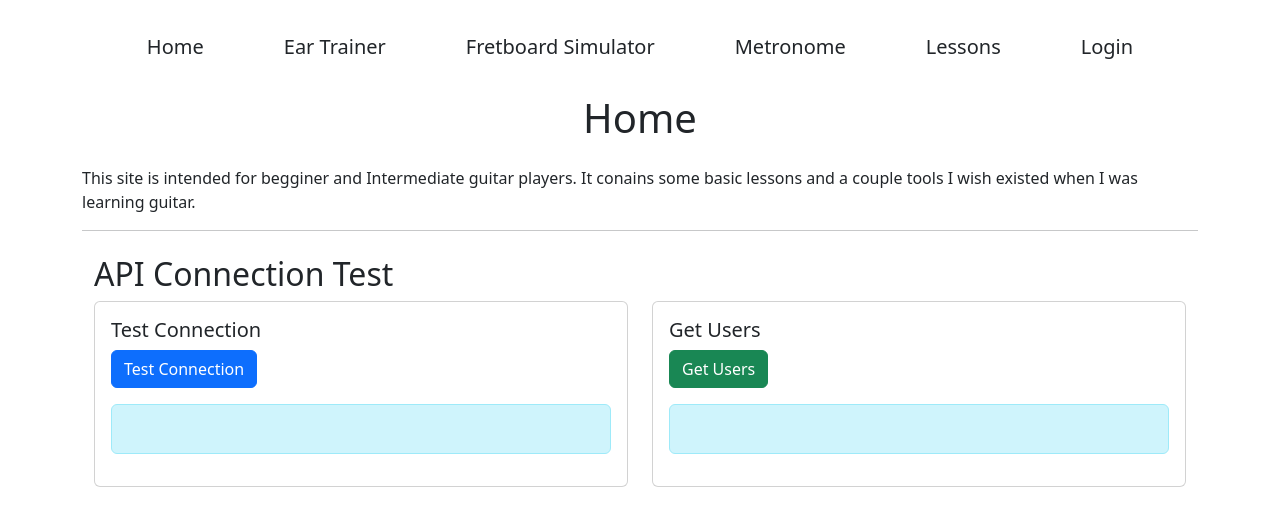
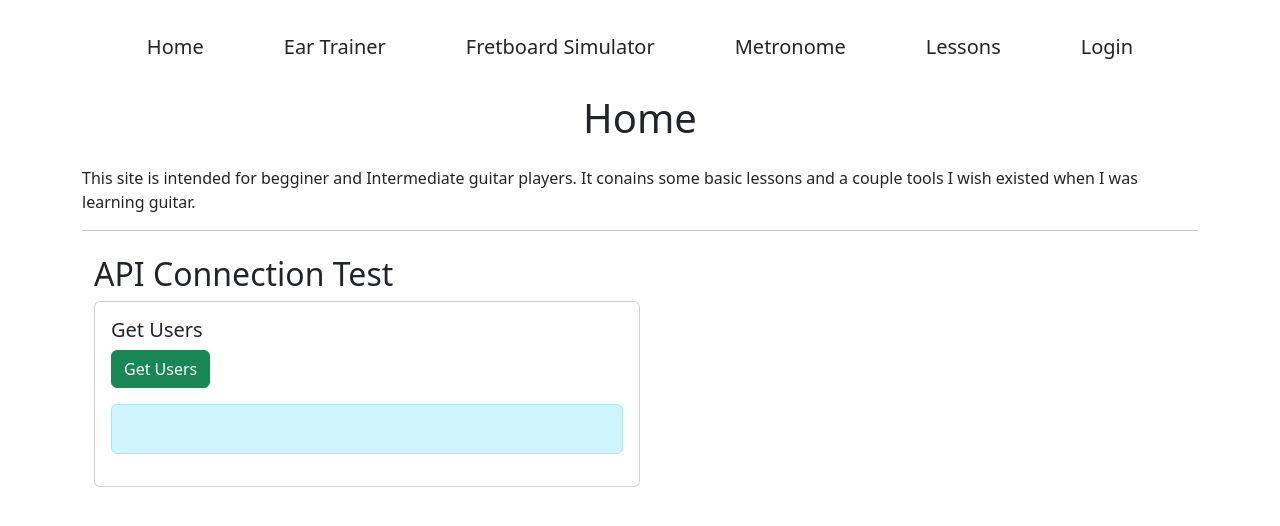
Before and after one commit to CalvinGaiennie/Music-TS-React, a React (Vite) app: page / in a window 1280 px wide. Shown: the top 526 px of the page. Built offline with nearby package versions, Linux system fonts and the light colour scheme.

Commit message:
small adjustment

```diff
--- a/src/components/ConnectionTest.tsx
+++ /dev/null
@@ -1,107 +0,0 @@
-import { useState } from "react";
-import { testConnection, getUsers } from "../services/api";
-
-function ConnectionTest() {
-  const [testResult, setTestResult] = useState<string>("");
-  const [usersResult, setUsersResult] = useState<string>("");
-  const [loading, setLoading] = useState(false);
-
-  const handleTestConnection = async () => {
-    setLoading(true);
-    setTestResult("Testing connection...");
-
-    try {
-      const result = await testConnection();
-      setTestResult(
-        `✅ Connection successful! Response: ${JSON.stringify(result)}`
-      );
-    } catch (error) {
-      console.error("Detailed error:", error);
-      setTestResult(`❌ Connection failed: ${error}`);
-
-      // Additional debugging info
-      if (
-        error instanceof TypeError &&
-        error.message.includes("Failed to fetch")
-      ) {
-        setTestResult(`❌ CORS Error: The backend server is blocking requests from the frontend.
-
-This usually means:
-1. CORS is not configured on your backend
-2. The backend is not allowing requests from http://localhost:5173
-
-To fix this, you need to configure CORS in your .NET backend.`);
-      }
-    } finally {
-      setLoading(false);
-    }
-  };
-
-  const handleGetUsers = async () => {
-    setLoading(true);
-    setUsersResult("Fetching users...");
-
-    try {
-      const users = await getUsers(0, true);
-      setUsersResult(
-        `✅ Users fetched successfully! Count: ${users?.length || 0}`
-      );
-      console.log("Users data:", users);
-    } catch (error) {
-      console.error("Detailed error:", error);
-      setUsersResult(`❌ Failed to fetch users: ${error}`);
-    } finally {
-      setLoading(false);
-    }
-  };
-
-  return (
-    <div className="container mt-4">
-      <h2>API Connection Test</h2>
-
-      <div className="row">
-        <div className="col-md-6">
-          <div className="card">
-            <div className="card-body">
-              <h5 className="card-title">Test Connection</h5>
-              <button
-                className="btn btn-primary mb-3"
-                onClick={handleTestConnection}
-                disabled={loading}
-              >
-                {loading ? "Testing..." : "Test Connection"}
-              </button>
-              <div className="alert alert-info">
-                <pre style={{ fontSize: "0.8rem", whiteSpace: "pre-wrap" }}>
-                  {testResult}
-                </pre>
-              </div>
-            </div>
-          </div>
-        </div>
-
-        <div className="col-md-6">
-          <div className="card">
-            <div className="card-body">
-              <h5 className="card-title">Get Users</h5>
-              <button
-                className="btn btn-success mb-3"
-                onClick={handleGetUsers}
-                disabled={loading}
-              >
-                {loading ? "Fetching..." : "Get Users"}
-              </button>
-              <div className="alert alert-info">
-                <pre style={{ fontSize: "0.8rem", whiteSpace: "pre-wrap" }}>
-                  {usersResult}
-                </pre>
-              </div>
-            </div>
-          </div>
-        </div>
-      </div>
-    </div>
-  );
-}
-
-export default ConnectionTest;
--- /dev/null
+++ b/src/components/GetUsers.tsx
@@ -0,0 +1,52 @@
+import { useState } from "react";
+import { getUsers } from "../services/api";
+
+function ConnectionTest() {
+  const [usersResult, setUsersResult] = useState<string>("");
+  const [loading, setLoading] = useState(false);
+
+  const handleGetUsers = async () => {
+    setLoading(true);
+    setUsersResult("Fetching users...");
+
+    try {
+      const users = await getUsers(0, true);
+      setUsersResult(
+        `✅ Users fetched successfully! Count: ${users?.length || 0}`
+      );
+      console.log("Users data:", users);
+    } catch (error) {
+      console.error("Detailed error:", error);
+      setUsersResult(`❌ Failed to fetch users: ${error}`);
+    } finally {
+      setLoading(false);
+    }
+  };
+
+  return (
+    <div className="container mt-4">
+      <h2>API Connection Test</h2>
+      <div className="col-md-6">
+        <div className="card">
+          <div className="card-body">
+            <h5 className="card-title">Get Users</h5>
+            <button
+              className="btn btn-success mb-3"
+              onClick={handleGetUsers}
+              disabled={loading}
+            >
+              {loading ? "Fetching..." : "Get Users"}
+            </button>
+            <div className="alert alert-info">
+              <pre style={{ fontSize: "0.8rem", whiteSpace: "pre-wrap" }}>
+                {usersResult}
+              </pre>
+            </div>
+          </div>
+        </div>
+      </div>
+    </div>
+  );
+}
+
+export default ConnectionTest;
--- a/src/pages/HomePage.tsx
+++ b/src/pages/HomePage.tsx
@@ -1,5 +1,5 @@
 import PageWrapper from "../components/PageWrapper";
-import ConnectionTest from "../components/ConnectionTest";
+import GetUsers from "../components/GetUsers";
 
 function HomePage() {
   return (
@@ -13,7 +13,7 @@ function HomePage() {
             I was learning guitar.
           </p>
           <hr />
-          <ConnectionTest />
+          <GetUsers />
         </div>
       }
     />
```
